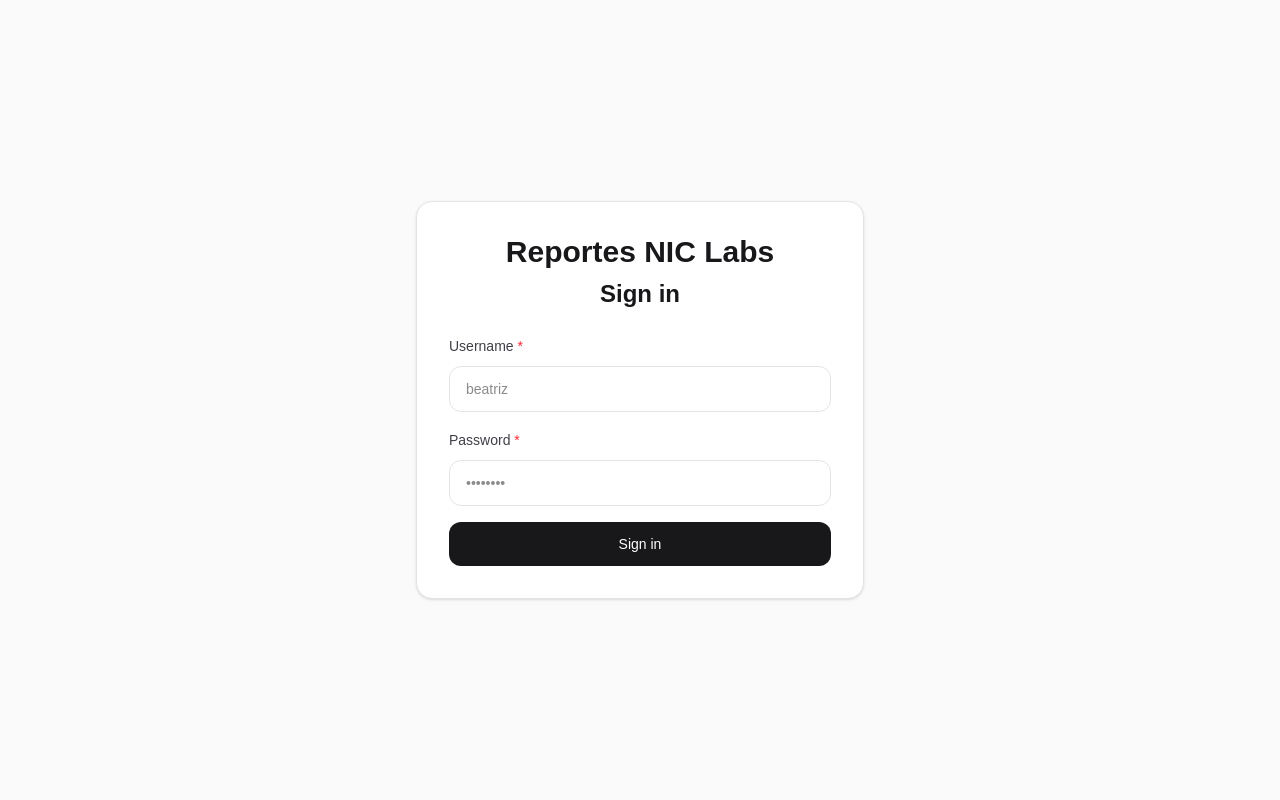
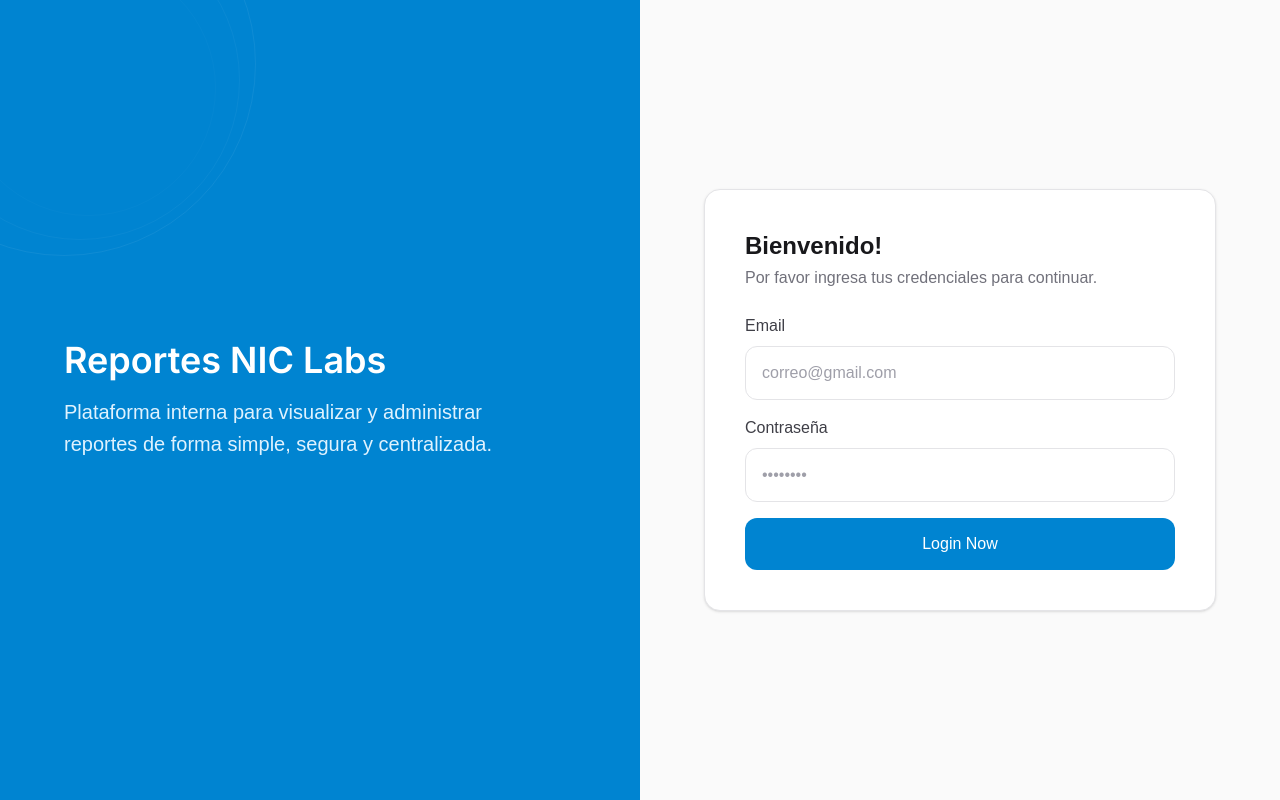
Before and after one commit to puchabea/powerbi-embedded-next.js, a Next.js app: page / in a window 1280 px wide. Built offline with nearby package versions, Linux system fonts and the light colour scheme.

Commit message:
feat: implement credentials login page

```diff
--- a/app/page.tsx
+++ b/app/page.tsx
@@ -1,57 +1,155 @@
-import Link from "next/link";
+"use client";
+
+import { useState } from "react";
+import { signIn } from "next-auth/react";
+import { useRouter } from "next/navigation";
+import { inter } from "@/app/ui/fonts";
 
 export default function LoginPage() {
+  const router = useRouter();
+
+  const [email, setEmail] = useState("");
+  const [password, setPassword] = useState("");
+
+  const [submitted, setSubmitted] = useState(false);
+  const [loading, setLoading] = useState(false);
+  const [error, setError] = useState<string | null>(null);
+
+  async function onSubmit(e: React.FormEvent) {
+    e.preventDefault();
+    setSubmitted(true);
+    setError(null);
+
+    // Validación frontend
+    if (!email.trim() || !password.trim()) return;
+
+    setLoading(true);
+
+    const res = await signIn("credentials", {
+      email,
+      password,
+      redirect: false,
+    });
+
+    setLoading(false);
+
+    if (!res?.ok) {
+      setError("Correo o contraseña incorrectos.");
+      return;
+    }
+
+    router.push("/dashboard");
+    router.refresh();
+  }
+
   return (
-    <div className="flex min-h-screen items-center justify-center bg-zinc-50 px-6">
-      <div className="w-full max-w-md rounded-2xl border border-zinc-200 bg-white p-8 shadow-sm">
-        <div className="mb-6 text-center">
-          <h2 className="mb-2 text-3xl font-bold text-zinc-900">
-            Reportes NIC Labs
-          </h2>
-          <h1 className="text-2xl font-semibold text-zinc-900">
-            Sign in
-          </h1>
+    <div className="min-h-screen grid grid-cols-1 lg:grid-cols-2">
+      {/* LEFT – Brand panel */}
+      <div className="relative hidden lg:flex items-center bg-sky-600 text-white overflow-hidden">
+        <div className="absolute inset-0 opacity-20">
+          <div className="absolute -left-32 -top-32 h-96 w-96 rounded-full border border-white/30" />
+          <div className="absolute -left-20 -top-20 h-80 w-80 rounded-full border border-white/20" />
+          <div className="absolute -left-10 -top-10 h-64 w-64 rounded-full border border-white/10" />
         </div>
 
-        <form className="space-y-4">
-          <div>
-            <label
-              htmlFor="username"
-              className="text-sm font-medium text-zinc-700"
-            >
-              Username <span className="text-red-500">*</span>
-            </label>
-            <input
-              id="username"
-              type="text"
-              placeholder="beatriz"
-              className="mt-2 w-full rounded-xl border border-zinc-200 bg-white px-4 py-3 text-sm outline-none focus:border-zinc-900"
-            />
+        <div className="relative z-10 px-16 max-w-xl">
+          <h1 className={`text-4xl font-semibold mb-4 ${inter.className}`}>
+            Reportes NIC Labs
+          </h1>
+
+          <p className="text-sky-100 text-xl leading-relaxed">
+            Plataforma interna para visualizar y administrar reportes de forma
+            simple, segura y centralizada.
+          </p>
+        </div>
+      </div>
+
+      {/* RIGHT – Login */}
+      <div className="flex items-center justify-center bg-zinc-50 px-6">
+        <div className="w-full max-w-lg bg-white rounded-2xl border border-zinc-200 p-10 shadow-sm">
+          <div className="mb-6">
+            <h2 className="text-2xl font-semibold text-zinc-900">
+              Bienvenido!
+            </h2>
+            <p className="mt-1 text-base text-zinc-500">
+              Por favor ingresa tus credenciales para continuar.
+            </p>
           </div>
 
-          <div>
-            <label
-              htmlFor="password"
-              className="text-sm font-medium text-zinc-700"
+          <form onSubmit={onSubmit} className="space-y-4">
+            {/* EMAIL */}
+            <div>
+              <label className="text-base font-medium text-zinc-700">
+                Email
+              </label>
+
+              <input
+                type="email"
+                value={email}
+                onChange={(e) => setEmail(e.target.value)}
+                placeholder="correo@gmail.com"
+                className={[
+                  "mt-2 w-full rounded-xl border px-4 py-3.5 text-base",
+                  "text-zinc-900 placeholder-zinc-400 outline-none",
+                  "focus:border-sky-600",
+                  submitted && !email.trim()
+                    ? "border-red-500 ring-2 ring-red-200 focus:border-red-500 focus:ring-red-200"
+                    : "border-zinc-200",
+                ].join(" ")}
+              />
+
+              {submitted && !email.trim() && (
+                <p className="mt-2 text-sm text-red-600">
+                  Ingresa tu correo.
+                </p>
+              )}
+            </div>
+
+            {/* PASSWORD */}
+            <div>
+              <label className="text-base font-medium text-zinc-700">
+                Contraseña
+              </label>
+
+              <input
+                type="password"
+                value={password}
+                onChange={(e) => setPassword(e.target.value)}
+                placeholder="••••••••"
+                className={[
+                  "mt-2 w-full rounded-xl border px-4 py-3.5 text-base",
+                  "text-zinc-900 placeholder-zinc-400 outline-none",
+                  "focus:border-sky-600",
+                  submitted && !password.trim()
+                    ? "border-red-500 ring-2 ring-red-200 focus:border-red-500 focus:ring-red-200"
+                    : "border-zinc-200",
+                ].join(" ")}
+              />
+
+              {submitted && !password.trim() && (
+                <p className="mt-2 text-sm text-red-600">
+                  Ingresa tu contraseña.
+                </p>
+              )}
+            </div>
+
+            {/* ERROR BACKEND */}
+            {error && (
+              <div className="rounded-xl border border-red-200 bg-red-50 px-4 py-3 text-sm text-red-700">
+                {error}
+              </div>
+            )}
+
+            <button
+              type="submit"
+              disabled={loading}
+              className="block w-full rounded-xl bg-sky-600 py-3.5 text-center text-base font-medium
+                         text-white hover:bg-sky-700 transition disabled:opacity-60"
             >
-              Password <span className="text-red-500">*</span>
-            </label>
-            <input
-              id="password"
-              type="password"
-              placeholder="••••••••"
-              className="mt-2 w-full rounded-xl border border-zinc-200 bg-white px-4 py-3 text-sm outline-none focus:border-zinc-900"
-            />
-          </div>
-
-          {/* Fake login */}
-          <Link
-            href="/dashboard"
-            className="block w-full rounded-xl bg-zinc-900 px-4 py-3 text-center text-sm font-medium text-white hover:bg-zinc-800"
-          >
-            Sign in
-          </Link>
-        </form>
+              {loading ? "Entrando..." : "Login Now"}
+            </button>
+          </form>
+        </div>
       </div>
     </div>
   );
```
